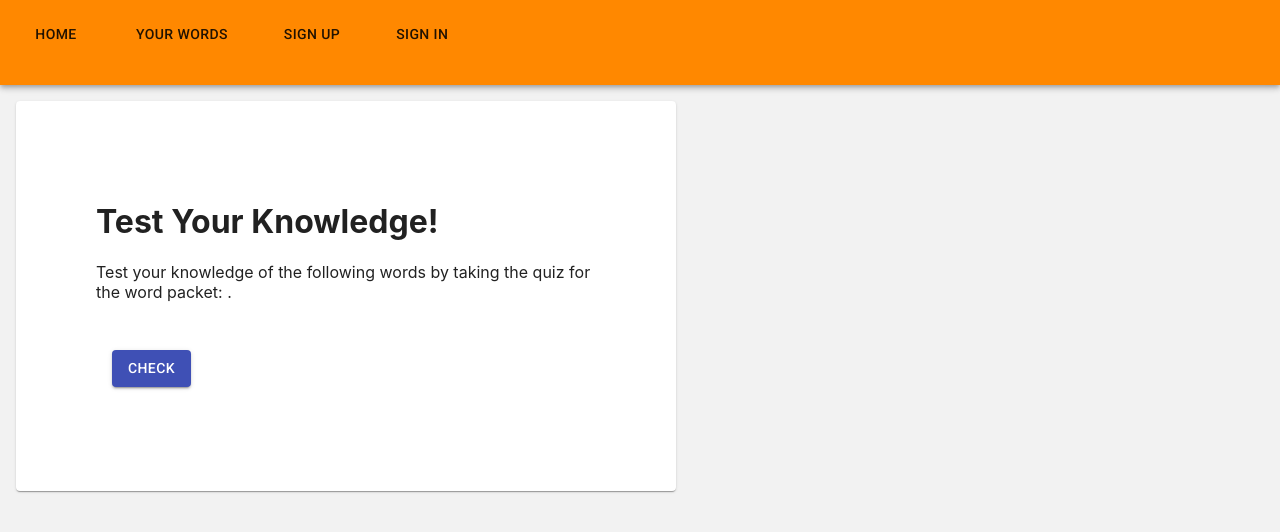
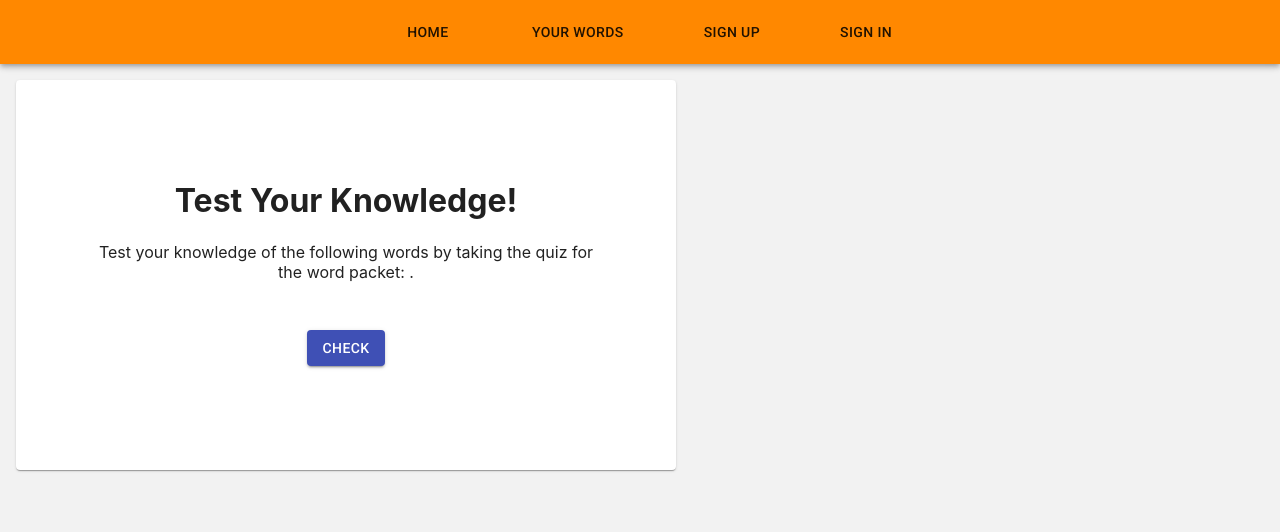
Before and after one commit to gracelhu/TenWords, a React (Create React App) app: page /practice in a window 1280 px wide. Shown: the top 532 px of the page. Built offline with nearby package versions, Linux system fonts and the light colour scheme.

Commit message:
add icon

```diff
--- a/src/components/Navigation.tsx
+++ b/src/components/Navigation.tsx
@@ -28,15 +28,15 @@ export default function Navigation() {
     return (
         <>
             <AppBar color="secondary" position="static">
-                <Toolbar>
+                <Toolbar sx={{ margin: 'auto' }}>
                     {
-                        routes.map((route, index) => (
-                            <Box sx={{mt: 2, mr: 5}} key={index} >
-                            <Button href={route.path} color="inherit">{route.name}</Button>
-                            <Box sx={{m: 4}}/></Box>
+                        routes.map(route => (
+                            <><Button href={route.path} color="inherit">{route.name}</Button>
+                            <Box sx={{m: 4}}/>
+                            </>
                         ))
                     }
-                    <Box sx={{mr: 10}}></Box>
+                    <Box sx={{mr: -10}}></Box>
                 </Toolbar>
             </AppBar>
         </>
--- a/src/pages/Practice.tsx
+++ b/src/pages/Practice.tsx
@@ -6,7 +6,6 @@ import CardContent from '@mui/material/CardContent';
 import Typography from '@mui/material/Typography';
 import Button from '@mui/material/Button';
 import { useLocation } from 'react-router-dom';
-
 
 export default function Practice() {
 
@@ -33,7 +32,13 @@ export default function Practice() {
         </>
     );
 
+    const doBeep = async() => {
+		fetch("http://localhost:3000/quiz/eeee/1")
+	}
+
     const checkWords = () => {
+        doBeep();
+        console.log("Funny beep");
         setClicked(true);
         setIncorrect([]);
         let wrong: number[] = [];
@@ -50,7 +55,7 @@ export default function Practice() {
 
     return (
         <PageTemplate>
-            <Card sx={{maxWidth: 500, m: 2, p: 10}}>
+            <Card sx={{maxWidth: 500, m: 2, p: 10}} style={{textAlign: "center"}}>
                     <h1 data-testid="heading">Test Your Knowledge!</h1>
                     <p data-testid="to-language"><span data-testid="subtitle">Test your knowledge of the following words by taking the quiz for the word packet:</span> {from_api["date"]}.</p>
                     <CardContent>
```
Also changed, not shown: tenwords.png (added).
